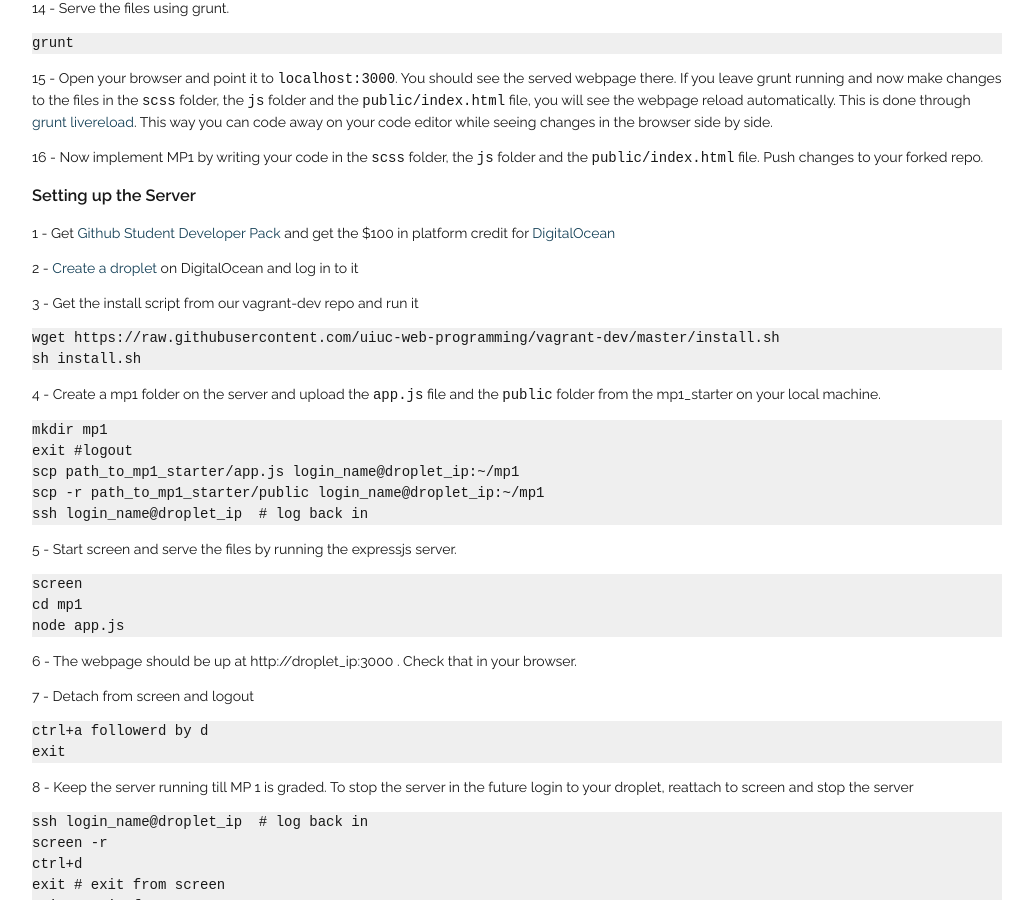
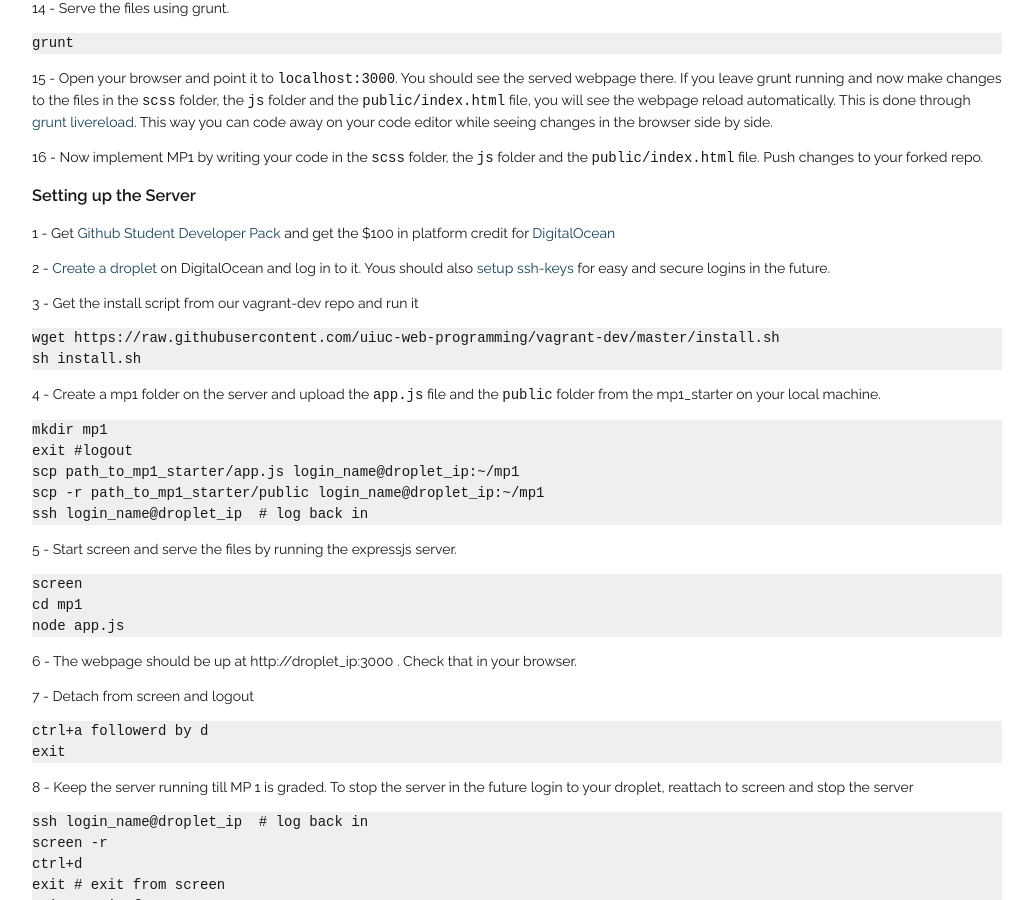
Before and after one commit to biplabdeka/fa2016, a Jekyll site: the page built from _posts/2015-1-28-Lab-1.md, in a window 1280 px wide and 900 px high, scrolled down 1476 px. Shown: the whole window, without its empty margins (123-1156 px from the left). Built offline with Jekyll 4.4.1, drawn with Linux system fonts in a browser that asks for light colours; nearby versions of some CDN libraries; Markdown is read by kramdown in place of the engine named in the settings.

Commit message:
Added instruction for setting up ssh-keys

```diff
--- a/_posts/2015-1-28-Lab-1.md
+++ b/_posts/2015-1-28-Lab-1.md
@@ -86,7 +86,7 @@
 
 1 - Get [Github Student Developer Pack](https://education.github.com/pack) and get the $100 in platform credit for [DigitalOcean](https://www.digitalocean.com/)
 
-2 - [Create a droplet](https://www.digitalocean.com/community/tutorials/how-to-create-your-first-digitalocean-droplet-virtual-server) on DigitalOcean and log in to it
+2 - [Create a droplet](https://www.digitalocean.com/community/tutorials/how-to-create-your-first-digitalocean-droplet-virtual-server) on DigitalOcean and log in to it. Yous should also [setup ssh-keys](https://www.digitalocean.com/community/tutorials/how-to-set-up-ssh-keys--2) for easy and secure logins in the future.
 
 3 - Get the install script from our vagrant-dev repo and run it
 
```
